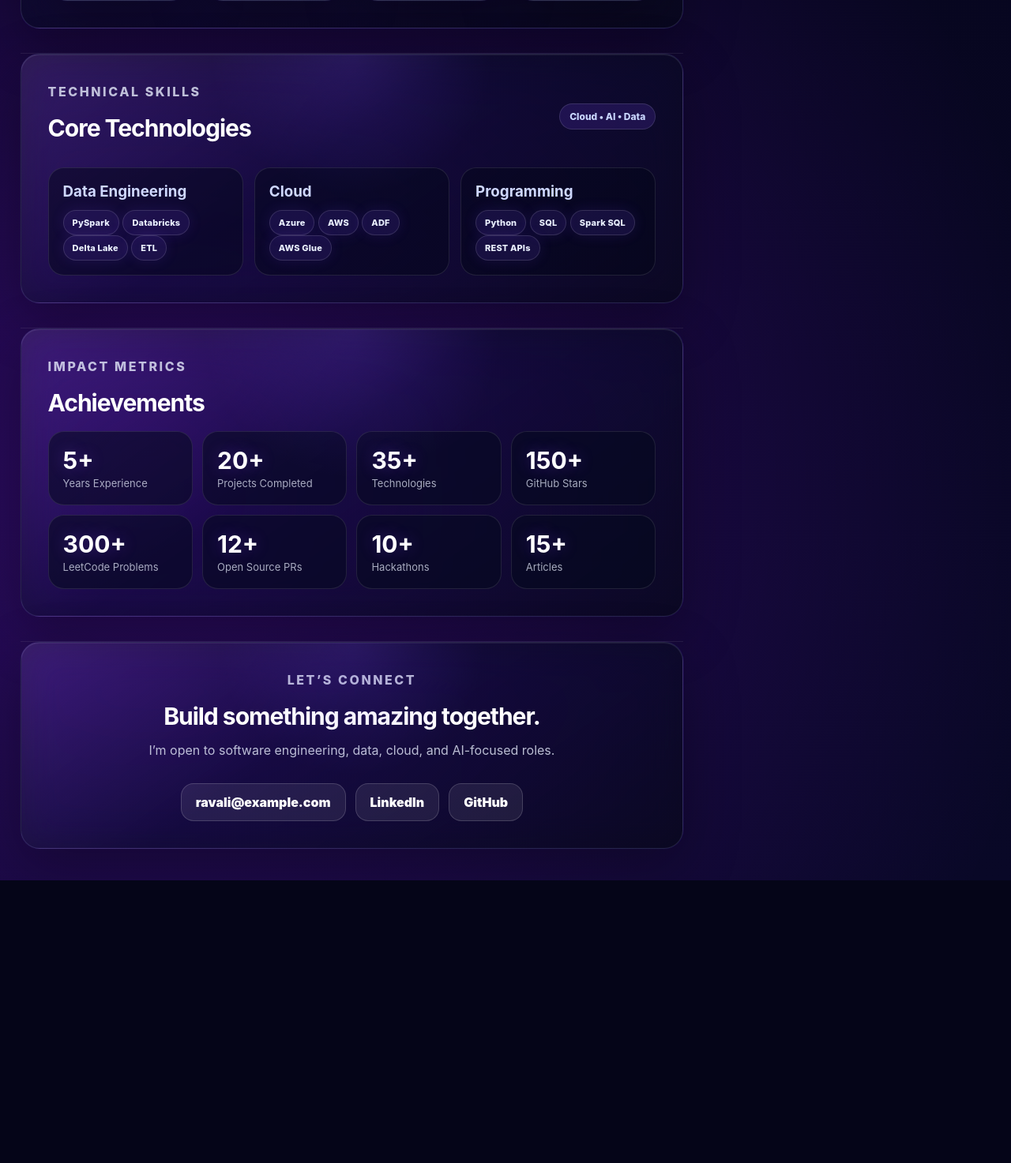
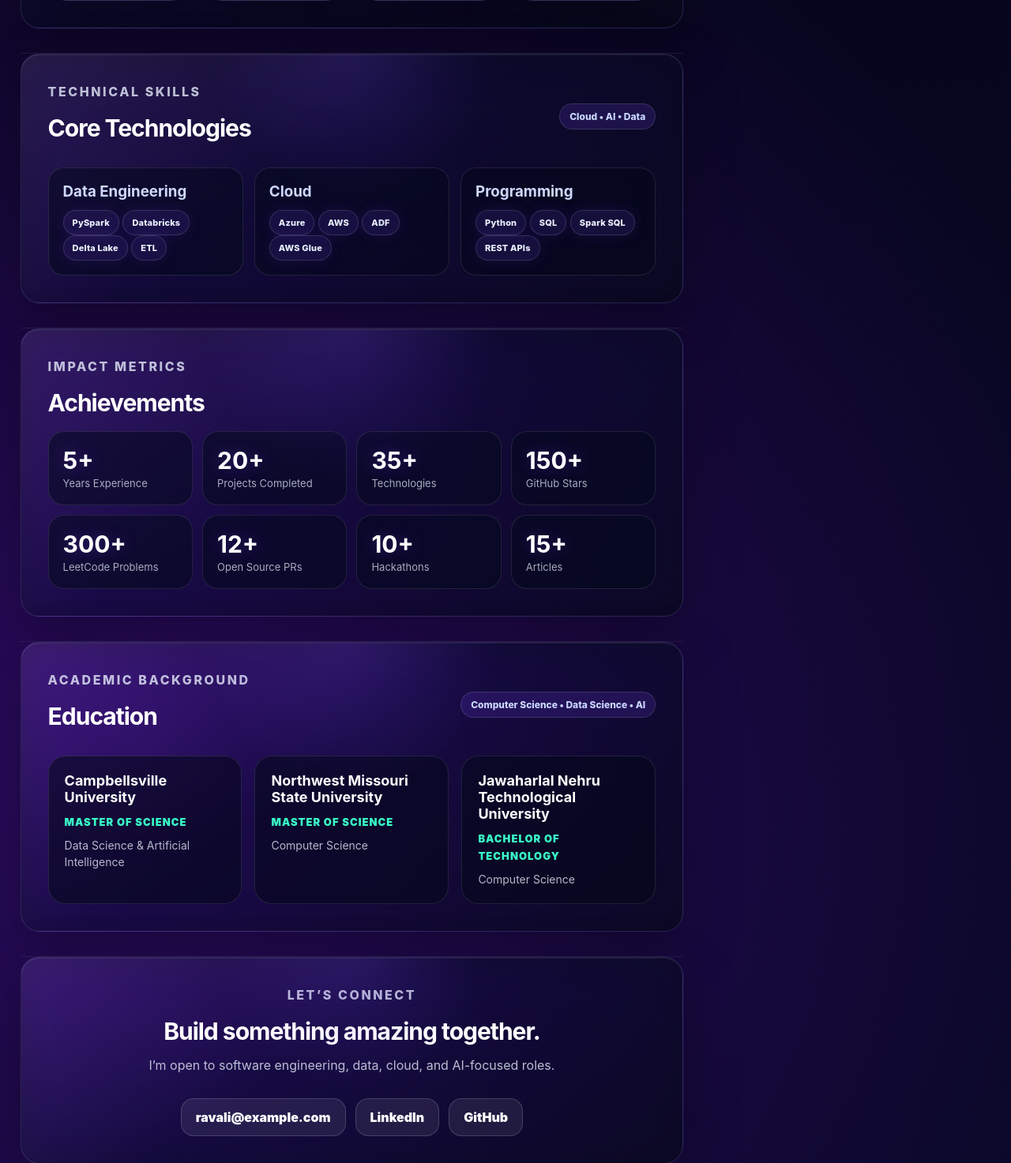
Before and after one commit to ravalireddy-24/Portfolio, a Flask app: page /portfolio in a window 1280 px wide. Shown: the part 3108-4581 px from the top of the page at 79% size. Before the commit the page ends 4223 px from the top, so only its background shows below. Run offline with Flask 3, Linux system fonts and the light colour scheme.

Commit message:
Changes in second  page added education

```diff
--- a/static/css/style.css
+++ b/static/css/style.css
@@ -1896,9 +1896,15 @@ body::before {
 .dashboard-card:hover, .project-card:hover { transform: translateY(-7px); border-color: rgba(149,77,255,.34); box-shadow: 0 28px 88px rgba(0,0,0,.38), 0 0 44px rgba(124,77,255,.22); }.summary-card, .stats-card, .timeline-dashboard, .ai-command-card, .full-card, .github-card, .contact-dashboard, .split-row .dashboard-card, .skills-row > .dashboard-card { padding: clamp(22px, 3vw, 34px); }
 #overview { grid-template-columns: minmax(0, 1.35fr) minmax(280px, .65fr); }
 .experience-row, .skills-row, .split-row { grid-template-columns: minmax(0, 1.35fr) minmax(280px, .65fr); }
-.projects-row, .achievements-row, .contact-row { grid-template-columns: 1fr; }
+.projects-row, .achievements-row, .education-row, .contact-row { grid-template-columns: 1fr; }
 .card-header { display: flex; justify-content: space-between; gap: 16px; align-items: start; margin-bottom: 20px; }
 .panel-pill, .card-kicker { display: inline-flex; padding: 8px 12px; border-radius: 999px; color: #c9d6ff; background: rgba(124,77,255,.16); border: 1px solid rgba(255,255,255,.12); font-weight: 800; font-size: 12px; }
+.education-list { display: grid; grid-template-columns: repeat(3, minmax(0, 1fr)); gap: 16px; margin-top: 18px; }
+.education-card { padding: 20px; border-radius: 22px; background: rgba(4,8,24,.55); border: 1px solid rgba(255,255,255,.1); transition: transform .3s ease, border-color .3s ease, background .3s ease; }
+.education-card:hover { transform: translateY(-5px); border-color: rgba(149,77,255,.32); background: rgba(12,18,44,.78); }
+.education-card h3 { color: #fff; margin-bottom: 10px; font-size: 18px; }
+.education-card .degree { color: #39ffc8 !important; font-size: 13px !important; font-weight: 900; margin-bottom: 8px; text-transform: uppercase; letter-spacing: .08em; }
+.education-card span { color: rgba(235,241,255,.76); font-size: 14px; line-height: 1.5; }
 .compact-stats, .achievement-grid { display: grid; grid-template-columns: repeat(2, 1fr); gap: 12px; margin-top: 18px; }
 .compact-stats div, .achievement-grid div { padding: 18px; border-radius: 20px; background: rgba(5,10,28,.54); border: 1px solid rgba(255,255,255,.1); }
 .compact-stats strong, .achievement-grid strong { display:block; font-size: 30px; color: #fff; text-shadow: 0 0 20px rgba(149,77,255,.32); }
@@ -1941,8 +1947,7 @@ body::before {
 @keyframes particleFloat { from { transform: translateY(105vh); } to { transform: translateY(-10vh); } }
 @keyframes barPulse { 50% { filter: brightness(1.35); transform: scaleY(1.04); } }
 @media (max-width: 1180px) { .dashboard-shell, #overview, .experience-row, .skills-row, .split-row { grid-template-columns: 1fr; } .dashboard-assistant { position: relative; top: auto; max-height: none; } .project-grid { grid-template-columns: repeat(2, minmax(0,1fr)); } }
-@media (max-width: 720px) { .dashboard-page { padding-inline: 12px; } .achievement-grid, .project-grid, .skill-dashboard, .compact-stats { grid-template-columns: 1fr; } .timeline-company { grid-template-columns: 1fr; } .dashboard-card, .project-card { border-radius: 22px; } }
-/* Final portfolio polish: cleaner structure, stronger spacing, and responsive refinement */
+@media (max-width: 720px) { .dashboard-page { padding-inline: 12px; } .achievement-grid, .project-grid, .skill-dashboard, .compact-stats { grid-template-columns: 1fr; } .timeline-company { grid-template-columns: 1fr; } .dashboard-card, .project-card { border-radius: 22px; } }@media (max-width: 720px) { .dashboard-page { padding-inline: 12px; } .achievement-grid, .project-grid, .skill-dashboard, .compact-stats, .education-list { grid-template-columns: 1fr; } .timeline-company { grid-template-columns: 1fr; } .dashboard-card, .project-card { border-radius: 22px; } }/* Final portfolio polish: cleaner structure, stronger spacing, and responsive refinement */
 .dashboard-shell {
   grid-template-columns: minmax(0, 1fr) clamp(320px, 28vw, 410px);
 }
--- a/static/js/script.js
+++ b/static/js/script.js
@@ -22,6 +22,10 @@ const INTENT_DEFINITIONS = {
   contact: {
     phrases: ["get in touch", "contact ravali", "email ravali", "hire ravali"],
     keywords: ["contact", "email", "linkedin", "hire", "github", "connect"]
+  },
+    education: {
+    phrases: ["education", "academic background", "show education", "college", "university"],
+    keywords: ["education", "academic", "college", "university", "degree", "masters", "bachelor"]
   },
 
 };
@@ -154,6 +158,7 @@ function detectIntent(transcript = "") {
   if (normalized.includes("data engineering") && /project|projects|work/.test(normalized)) scores.projects += 5;
   if (/technology|technologies|programming|tools|stack/.test(normalized)) scores.skills += 4;
   if (/contact|email|linkedin|hire|get in touch|connect/.test(normalized)) scores.contact += 4;
+    if (/education|academic|college|university|degree|masters|bachelor/.test(normalized)) scores.education += 4;
 
   const ranked = Object.entries(scores).sort((a, b) => b[1] - a[1]);
   const [intent, score] = ranked[0] || [null, 0];
--- a/templates/portfolio.html
+++ b/templates/portfolio.html
@@ -19,7 +19,9 @@
       <a href="#projects">Projects</a>
       <a href="#skills">Skills</a>
       <a href="#achievements">Impact</a>
+          <a href="#education">Education</a>
       <a href="#contact">Contact</a>
+
     </nav>
   </header>
   <main class="portfolio details-page dashboard-page">
@@ -245,6 +247,37 @@
 </section>
 
         <section id="achievements" class="section dashboard-section achievements-row" data-section-title="Achievements"><article class="dashboard-card full-card reveal-card"><p class="eyebrow">Impact metrics</p><h2>Achievements</h2><div class="achievement-grid"><div><strong>5+</strong><span>Years Experience</span></div><div><strong>20+</strong><span>Projects Completed</span></div><div><strong>35+</strong><span>Technologies</span></div><div><strong>150+</strong><span>GitHub Stars</span></div><div><strong>300+</strong><span>LeetCode Problems</span></div><div><strong>12+</strong><span>Open Source PRs</span></div><div><strong>10+</strong><span>Hackathons</span></div><div><strong>15+</strong><span>Articles</span></div></div></article></section>
+         <section id="education" class="section dashboard-section education-row" data-section-title="Education">
+          <article class="dashboard-card full-card reveal-card">
+            <div class="card-header">
+              <div>
+                <p class="eyebrow">Academic background</p>
+                <h2>Education</h2>
+              </div>
+              <span class="panel-pill">Computer Science • Data Science • AI</span>
+            </div>
+
+            <div class="education-list">
+              <div class="education-card">
+                <h3>Campbellsville University</h3>
+                <p class="degree">Master of Science</p>
+                <span>Data Science &amp; Artificial Intelligence</span>
+              </div>
+
+              <div class="education-card">
+                <h3>Northwest Missouri State University</h3>
+                <p class="degree">Master of Science</p>
+                <span>Computer Science</span>
+              </div>
+
+              <div class="education-card">
+                <h3>Jawaharlal Nehru Technological University</h3>
+                <p class="degree">Bachelor of Technology</p>
+                <span>Computer Science</span>
+              </div>
+            </div>
+          </article>
+        </section>
         <section id="contact" class="section dashboard-section contact-row" data-section-title="Contact"><article class="dashboard-card contact-dashboard reveal-card"><p class="eyebrow">Let’s connect</p><h2>Build something amazing together.</h2><p>I’m open to software engineering, data, cloud, and AI-focused roles.</p><div class="contact-links"><a href="mailto:ravali@example.com">ravali@example.com</a><a href="https://www.linkedin.com/" target="_blank" rel="noreferrer">LinkedIn</a><a href="https://github.com/" target="_blank" rel="noreferrer">GitHub</a></div></article></section>
       </div>
       <aside id="assistantPanel" class="assistant-panel dashboard-assistant" aria-label="Portfolio avatar assistant">
@@ -258,7 +291,7 @@
             <div class="mic-levels" aria-hidden="true"><span></span><span></span><span></span><span></span></div>
           </div>
           <p id="transcriptText" class="transcript-text">Transcript will appear here.</p>
-          <div class="quick-commands" aria-label="Portfolio commands"><button type="button" data-command="Overview">Overview</button><button type="button" data-command="experience">Experience</button><button type="button" data-command="projects">Projects</button><button type="button" data-command="skills">Skills</button></div>
+          <div class="quick-commands" aria-label="Portfolio commands"><button type="button" data-command="Overview">Overview</button><button type="button" data-command="experience">Experience</button><button type="button" data-command="projects">Projects</button><button type="button" data-command="skills">Skills</button><button type="button" data-command="education">Education</button></div>
         </div>      </aside>
     </div>
         <a class="back-home-link floating-back-home" href="{{ url_for('home') }}" aria-label="Back to home page">← Back</a>
```
